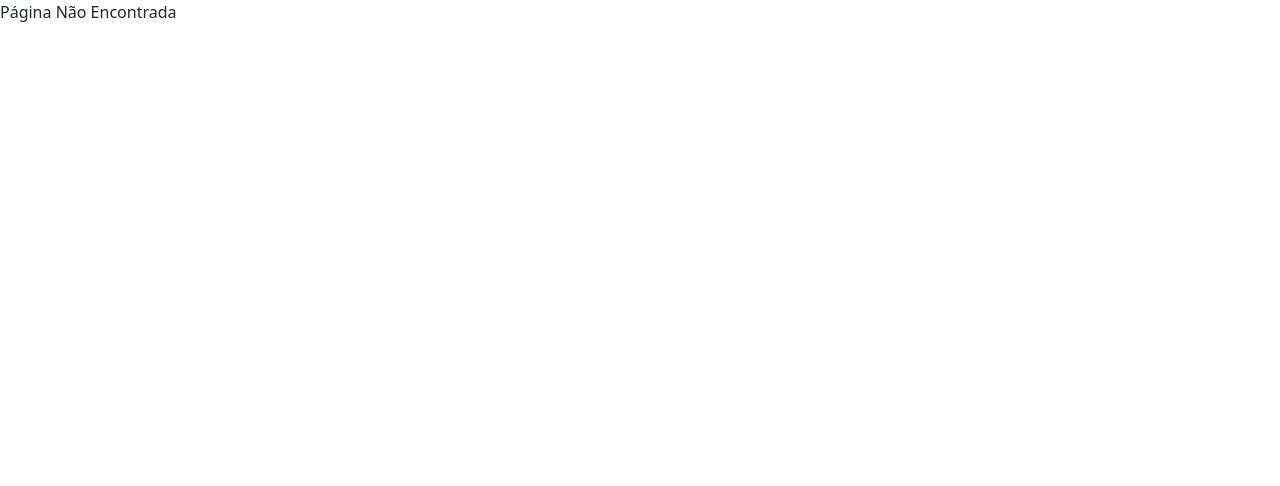
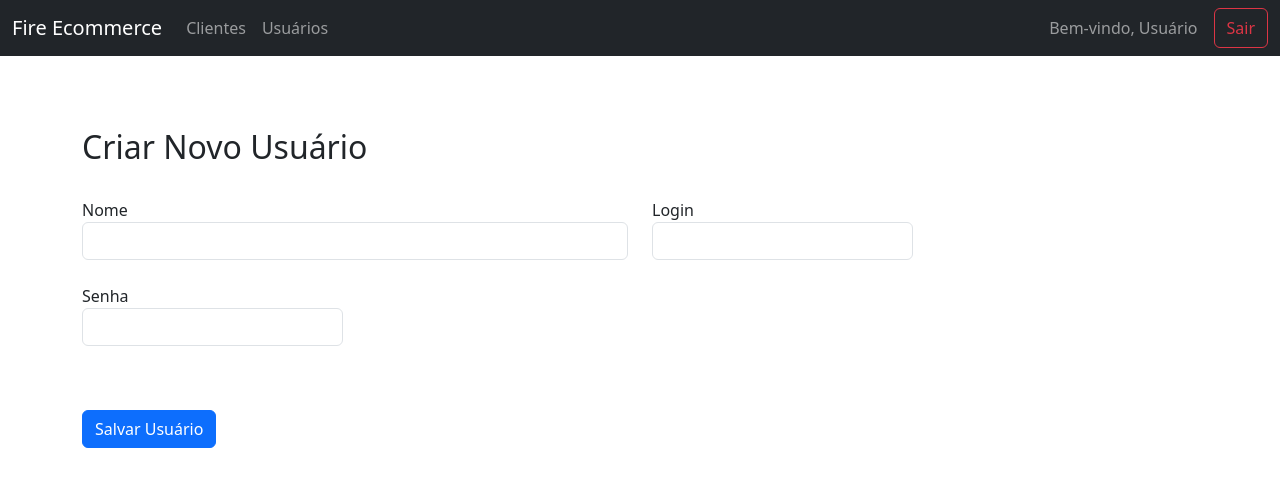
Before and after one commit to renantescaro/react-ecommerce-job-interview, a React (Vite) app: page /user/new in a window 1280 px wide. Shown: the top 486 px of the page. Built offline with nearby package versions, Linux system fonts and the light colour scheme; no server answers; sample sign-in values are in the browser's storage.

Commit message:
fix: new user and edit

```diff
--- a/src/App.jsx
+++ b/src/App.jsx
@@ -7,6 +7,7 @@ import CustomerList from './components/customers/CustomerList';
 import Dashboard from './components/Dashboard';
 import MainLayout from './components/MainLayout';
 import UserList from './components/users/UserList';
+import UserForm from './components/users/UserForm';
 
 function App() {
 	return (
@@ -21,6 +22,8 @@ function App() {
 							<Route path="/customer/new" element={<CustomerForm />} />
 							<Route path="/customer/edit/:customerId" element={<CustomerForm />} />
 							<Route path="/customer" element={<CustomerList />} />
+							<Route path="/user/new" element={<UserForm />} />
+							<Route path="/user/edit/:userId" element={<UserForm />} />
 							<Route path="/user" element={<UserList />} />
 						</Route>
 					</Route>
--- a/src/components/customers/CustomerList.jsx
+++ b/src/components/customers/CustomerList.jsx
@@ -55,7 +55,7 @@ function CustomerList() {
 
 		if (isConfirmed) {
 			try {
-				await axios.delete(`${API_URL}/${customerId}`);
+				await api.delete(`${CUSTOMERS_ENDPOINT}/${customerId}`);
 
 				alert(`Cliente ${customerName} excluído com sucesso.`);
 				setCustomers(customers.filter(c => c.id !== customerId));
--- /dev/null
+++ b/src/components/users/UserForm.jsx
@@ -0,0 +1,132 @@
+import api from '../../services/api';
+import React, { useState, useEffect } from 'react';
+import { useNavigate, useParams } from 'react-router-dom';
+
+const USERS_ENDPOINT = '/users';
+
+function UserForm() {
+    const navigate = useNavigate();
+    const { userId } = useParams();
+    const isEditing = !!userId;
+
+    const [user, setUser] = useState({
+        name: '',
+        login: '',
+        password: '',
+    });
+
+    useEffect(() => {
+        if (isEditing) {
+            const fetchUserData = async () => {
+                try {
+                    const response = await api.get(`${USERS_ENDPOINT}/${userId}`);
+                    const data = response.data.data;
+
+                    setUser({
+                        name: data.name,
+                        login: data.login,
+                        password: data.password,
+                    });
+
+                } catch (error) {
+                    console.error("Erro ao carregar dados para edição:", error);
+                    alert("Usuário não encontrado ou erro ao carregar dados.");
+                    navigate('/user');
+                }
+            };
+            fetchUserData();
+        }
+    }, [isEditing, userId, navigate]);
+
+    const handleUserChange = (e) => {
+        const { id, value } = e.target;
+        setUser(prevUser => ({
+            ...prevUser,
+            [id]: value,
+        }));
+    };
+
+    const handleSubmit = async (e) => {
+        e.preventDefault();
+
+        const finalData = {
+            user: user,
+        };
+
+        try {
+            let response;
+            if (isEditing) {
+                response = await api.put(`${USERS_ENDPOINT}/${userId}`, finalData);
+                alert('Usuário alterado com sucesso!');
+            } else {
+                response = await api.post(USERS_ENDPOINT, finalData);
+                alert('Usuário criado com sucesso!');
+            }
+
+            console.log('request enviada com sucesso:', response.data);
+
+            navigate('/user');
+
+        } catch (error) {
+            console.error('Erro na request:', error.response ? error.response.data : error.message);
+            alert('Falha no sistema');
+        }
+    };
+
+    return (
+        <div className="container mt-5">
+            <h2>Criar Novo Usuário</h2>
+            <br />
+            <form onSubmit={handleSubmit}>
+
+                <div className="row mb-4">
+                    <div className="form-group col-md-6">
+                        <label htmlFor="name">Nome</label>
+                        <input
+                            id="name"
+                            type="text"
+                            className="form-control"
+                            value={user.name}
+                            onChange={handleUserChange}
+                            required
+                        />
+                    </div>
+
+                    <div className="form-group col-md-3">
+                        <label htmlFor="login">Login</label>
+                        <input
+                            id="login"
+                            type="email"
+                            className="form-control"
+                            value={user.login}
+                            onChange={handleUserChange}
+                            required
+                        />
+                    </div>
+                </div>
+
+                <div className="row mb-4">
+                    <div className="form-group col-md-3">
+                        <label htmlFor="password">Senha</label>
+                        <input
+                            id="password"
+                            type="password"
+                            className="form-control"
+                            value={user.password}
+                            onChange={handleUserChange}
+                            required
+                        />
+                    </div>
+                </div>
+
+                <br />
+
+                <button type="submit" className="btn btn-primary mt-3">
+                    Salvar Usuário
+                </button>
+            </form>
+        </div>
+    );
+}
+
+export default UserForm;
--- a/src/components/users/UserList.jsx
+++ b/src/components/users/UserList.jsx
@@ -48,6 +48,10 @@ function UserList() {
 		navigate('/user/new');
 	};
 
+	const handleEditUser = async (userId) => {
+		navigate(`/user/edit/${userId}`)
+	};
+
 	const handleDeleteUser = async (userId, userName) => {
 		const isConfirmed = window.confirm(
 			`Tem certeza que deseja apagar o usuário: ${userName} (ID: ${userId})?`
@@ -55,7 +59,7 @@ function UserList() {
 
 		if (isConfirmed) {
 			try {
-				await axios.delete(`${API_URL}/${userId}`);
+				await api.delete(`${USERS_ENDPOINT}/${userId}`);
 
 				alert(`Usuário ${userName} excluído com sucesso.`);
 				setUsers(users.filter(c => c.id !== userId));
@@ -100,7 +104,13 @@ function UserList() {
 								>Apagar
 								</button>
 							</td>
-							<td><button className='btn btn-primary'>Editar</button></td>
+							<td>
+								<button
+									className='btn btn-primary'
+									onClick={() => handleEditUser(user.id)}
+								>Editar
+								</button>
+							</td>
 						</tr>
 					))}
 				</tbody>
```
